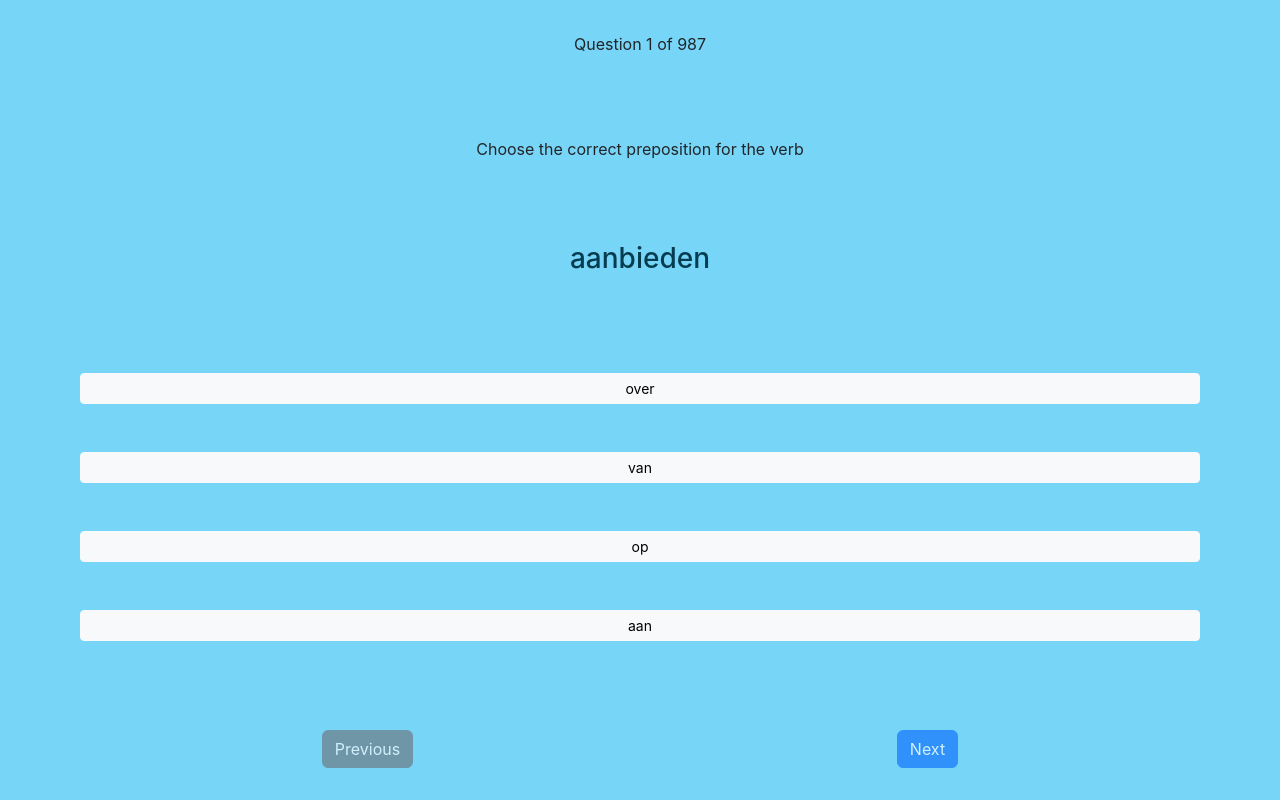
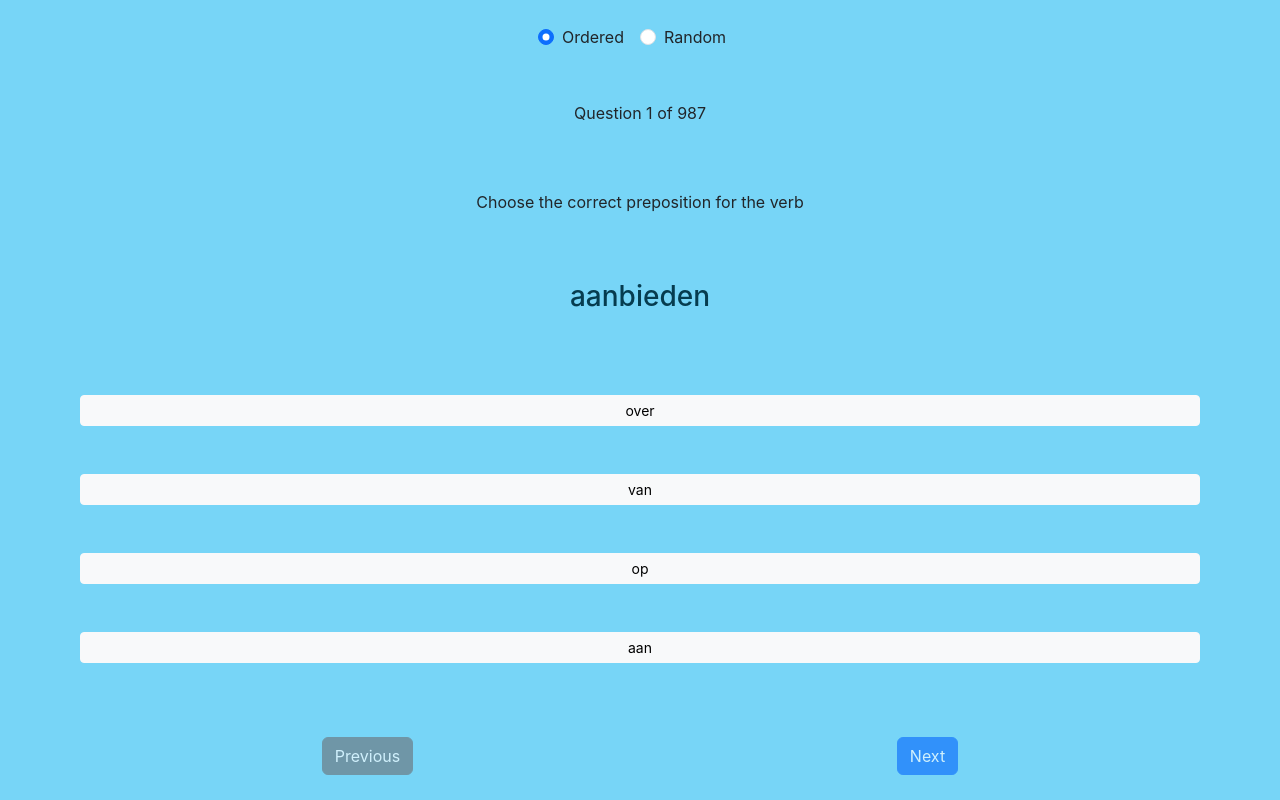
Before and after one commit to SheaMeyers/dutch-practice, a React (Create React App) app: page / in a window 1280 px wide. Built offline with nearby package versions, Linux system fonts and the light colour scheme.

Commit message:
Add option to switch between random questions and ordered questions

```diff
--- a/src/prepositions/Prepositions.tsx
+++ b/src/prepositions/Prepositions.tsx
@@ -42,19 +42,23 @@ type PrepositionsState = {
     options: string[]
     questionNumber: number
     answer: string
+    ordering: 'ordered' | 'random'
 };
 
+type Ordering = 'ordered' | 'random'
 type DispatcherActions =
     | { type: 'previousQuestion' }
     | { type: 'nextQuestion' }
-    | { type: 'giveAnswer', payload: string };
+    | { type: 'giveAnswer', payload: string }
+    | { type: 'changeOrdering', payload: Ordering }
 
 
 const initialQuestionNumber = getQuestionNumber()
 const initialState: PrepositionsState = {
     options: getOptions(questions[initialQuestionNumber].answer, questions[initialQuestionNumber].otherAnswers),
     questionNumber: initialQuestionNumber,
-    answer: ''
+    answer: '',
+    ordering: 'ordered'
 }
 
 const prepositionsReducer = (state: PrepositionsState, action: DispatcherActions): PrepositionsState => {
@@ -63,20 +67,38 @@ const prepositionsReducer = (state: PrepositionsState, action: DispatcherActions
             const previousQuestionNumber = state.questionNumber - 1
             setQuestionNumber(previousQuestionNumber)
             return {
+                ...state,
                 questionNumber: previousQuestionNumber,
                 answer: '',
-                options: getOptions(questions[previousQuestionNumber].answer, questions[previousQuestionNumber].otherAnswers)
+                options: getOptions(questions[previousQuestionNumber].answer, questions[previousQuestionNumber].otherAnswers),
             }
         case 'nextQuestion':
-            const nextQuestionNumber = state.questionNumber + 1
+            let nextQuestionNumber = state.questionNumber + 1
+
+            if (state.ordering === 'ordered') {
                 setQuestionNumber(nextQuestionNumber)
+            } else {
+                nextQuestionNumber = Math.floor(Math.random() * (questions.length - 1))
+            }
             return {
+                ...state,
                 questionNumber: nextQuestionNumber,
                 answer: '',
                 options: getOptions(questions[nextQuestionNumber].answer, questions[nextQuestionNumber].otherAnswers)
             }
         case 'giveAnswer':
-            return { questionNumber: state.questionNumber, answer: action.payload, options: state.options }
+            return {
+                ...state,
+                questionNumber: state.questionNumber,
+                answer: action.payload,
+                options: state.options
+            }
+        case 'changeOrdering':
+            return {
+                ...state,
+                questionNumber: getQuestionNumber(),
+                ordering: action.payload
+            }
         default:
             return state
     }
@@ -85,11 +107,39 @@ const prepositionsReducer = (state: PrepositionsState, action: DispatcherActions
 const Prepositions = () => {
 
     const [prepositionsState, dispatch] = useReducer(prepositionsReducer, initialState)
-    const { options, questionNumber, answer } = prepositionsState
+    const { options, questionNumber, answer, ordering } = prepositionsState
 
     return (
         <div className="Prepositions">
-            <p>Question {questionNumber+1} of {questions.length}</p>
+
+            <div>
+                <div className="form-check form-check-inline">
+                    <input
+                        className="form-check-input"
+                        type="radio" name="options"
+                        id="orderedOption"
+                        value="ordered"
+                        checked={ordering === 'ordered'}
+                        onChange={(e) => dispatch({ type: 'changeOrdering', payload: e.target.value as Ordering })}
+                    />
+                    <label className="form-check-label" htmlFor="orderedOption">Ordered</label>
+                </div>
+
+                <div className="form-check form-check-inline">
+                    <input
+                        className="form-check-input"
+                        type="radio"
+                        name="options"
+                        id="randomOption"
+                        value="random"
+                        checked={ordering === 'random'}
+                        onChange={(e) => dispatch({ type: 'changeOrdering', payload: e.target.value as Ordering })}
+                    />
+                    <label className="form-check-label" htmlFor="randomOption">Random</label>
+                </div>
+            </div>
+
+            {ordering === 'ordered' && <p>Question {questionNumber+1} of {questions.length}</p>}
             <p>Choose the correct preposition for the verb</p>
             <p className="h3 Verb">{questions[questionNumber].word}</p>
             <div className="Choices">
@@ -120,6 +170,7 @@ const Prepositions = () => {
                     <></>
             }
             <div className="Navigator">
+                {ordering === 'ordered' &&
                     <button
                         disabled={!answer || questionNumber === 0}
                         className="btn btn-secondary"
@@ -128,6 +179,7 @@ const Prepositions = () => {
                     >
                         Previous
                     </button>
+                }
                 <button
                     disabled={!answer || questionNumber === (questions.length - 1)}
                     className="btn btn-primary"
```
Lines whose indentation alone changed are shown as unchanged.
